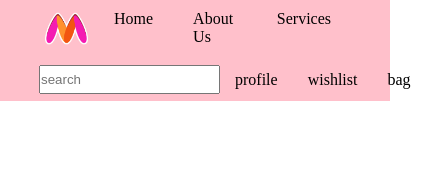
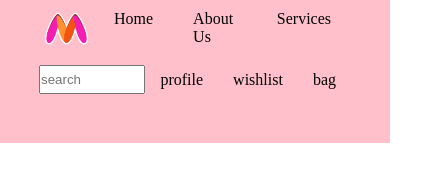
Before and after one commit to RK-Priti/Responsive-header, a plain HTML site: page index.html in a window 390 px wide. Shown: the whole page, 426 px wide, since content can reach past the window. Drawn offline with Linux system fonts and the light colour scheme; files whose address does not match are found by name.

Commit message:
Update style.css

```diff
--- a/style.css
+++ b/style.css
@@ -4,6 +4,8 @@
 }
 body,html{
     width: 100%;
+    height: 100%;
+    overflow-x: hidden;
 }
 .left img{
     width: 55px;
@@ -33,6 +35,9 @@ body,html{
 .space-between{
     justify-content: space-between;
 }
+input{
+    min-width: 63px;
+}
 nav{
     width: 80%;
     justify-content: center;
@@ -50,7 +55,8 @@ header{
 
 @media screen and (max-width: 1161px) {
    header{
-    height:12vh;
+    width: 100%;
+    height:17vh;
     background-color: pink;
    }
    nav{
@@ -64,7 +70,5 @@ header{
        justify-content: space-between;
 
    }
-   .right input{
-    width: 667px;
-   }
+
   }
```
